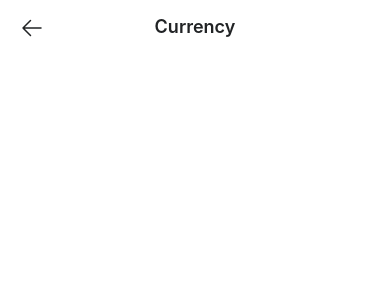
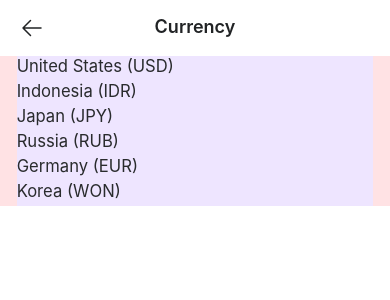
Before and after one commit to tranvuongduy2003/monstra_expense, a React Native app: screen /Currency in a window 390 px wide. Shown: the top 300 px of the page. Built offline with nearby package versions, Linux system fonts and the light colour scheme.

Commit message:
TT TT ded

```diff
--- a/screens/Auth/Settings/CurrencyScreen.tsx
+++ b/screens/Auth/Settings/CurrencyScreen.tsx
@@ -1,22 +1,48 @@
 import React, {ReactElement} from 'react';
-import {StyleSheet, View, Text, Button, TouchableOpacity, FlatList} from 'react-native';
+import { useState } from 'react';
+import {StyleSheet, View, Text, Button, TouchableOpacity, FlatList, ListRenderItem} from 'react-native';
 import {SafeAreaView} from 'react-native-safe-area-context';
 import {AppColors} from 'constants/AppColors';
 import scale from 'constants/Responsive';
 import CheckedIcon from 'assets/svg/CheckedIcon';
+import { Currency, CurrencyDATA } from './indexCurrency';
 
 interface ICurrencyScreenProps {
+    item: Currency;
     onPress?: () => void;
     children?: ReactElement;
 }
 
 const CurrencyScreen: React.FunctionComponent<ICurrencyScreenProps> = ({
-    onPress = () => {},
-    children,
 }) => {
+    const [selectedId, setSelectedId] = useState<string>();
+
+    const renderItem = ({item}: {item: Currency}) => {
+        return (
+            <TouchableOpacity
+            style={styles.settingButton}
+            onPress={() => {}}>
+            <View style={styles.content}>
+                <Text style={styles.title}>{item?.title}</Text>
+                {selectedId === item.id ?
+                <View style={styles.icon}>
+                    <CheckedIcon></CheckedIcon>
+                </View> : null}
+          </View>
+        </TouchableOpacity>
+        );
+  };
+
   return (
     <SafeAreaView style={styles.container}>
-        <View style={styles.settingContainer}></View>
+        <View style={styles.settingContainer}>
+            <FlatList
+                data={CurrencyDATA}
+                renderItem={renderItem}
+                keyExtractor={item => item.id}
+                extraData={selectedId}
+            ></FlatList>
+        </View>
         <View style={styles.blankSpace}></View>
     </SafeAreaView>
   );
```
